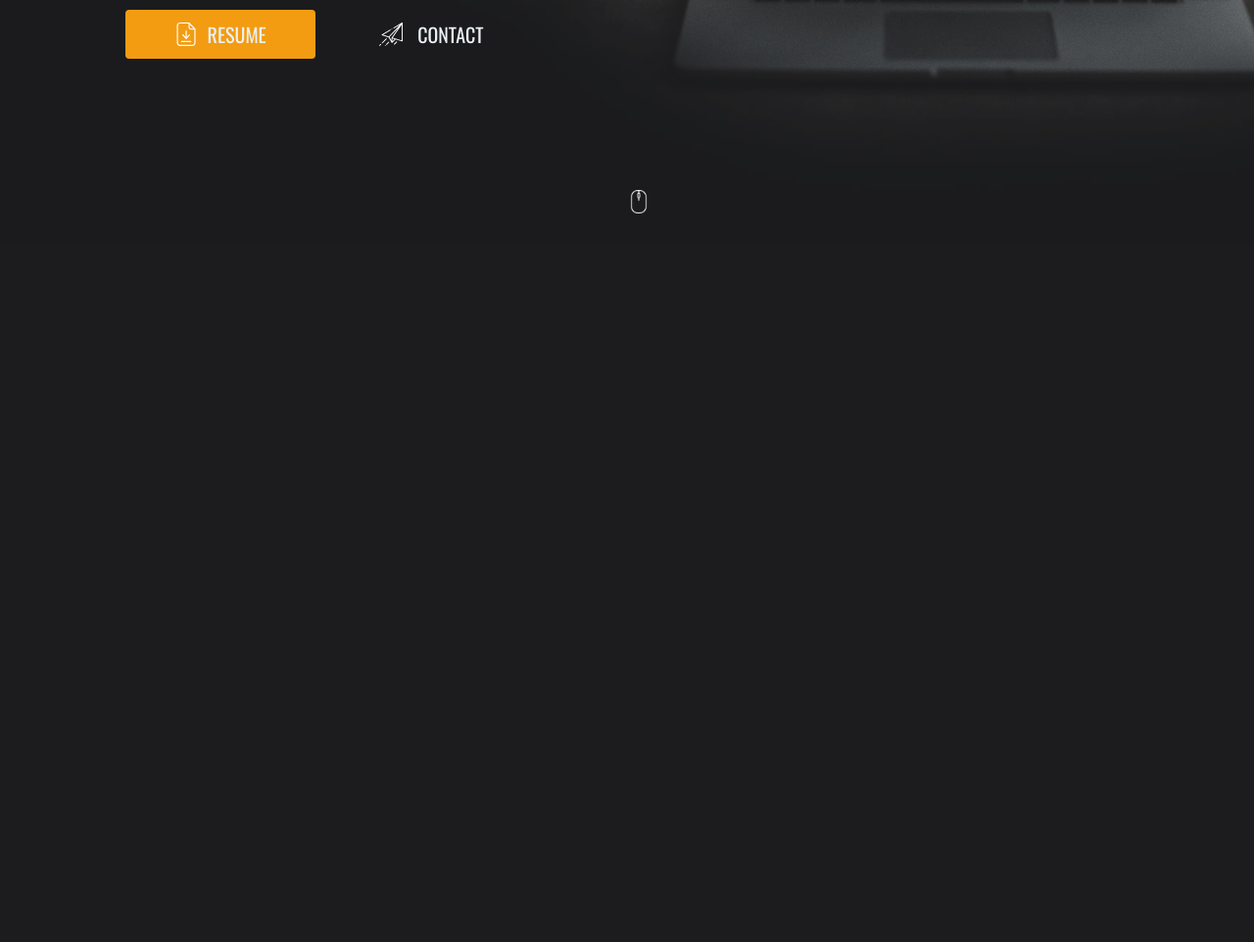
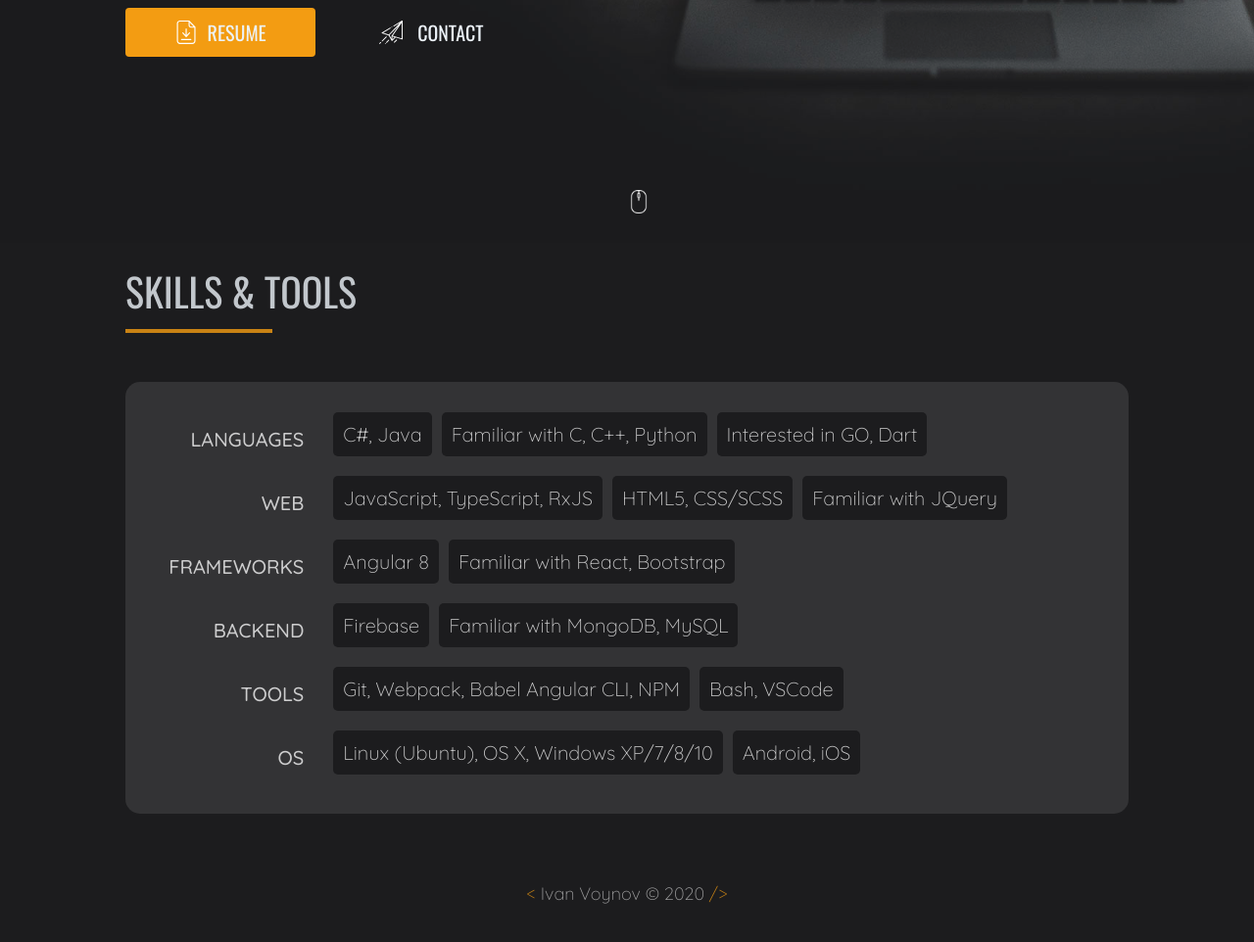
Before and after one commit to voynovinc/personal-website, a website: page index.html in a window 1280 px wide. Shown: the part 552-1514 px from the top of the page at 98% size. Before the commit the page ends 800 px from the top, so only its background shows below. Drawn offline with nearby package versions, Linux system fonts and the light colour scheme.

Commit message:
Add skills section and styles

```diff
--- a/index.html
+++ b/index.html
@@ -73,5 +73,85 @@
                 />
             </div>
         </header>
+        <section>
+            <h2 class="underline">Skills & Tools</h2>
+            <div class="skills--container">
+                <div class="skills--item">
+                    <h4>Languages</h4>
+                    <div class="item-container">
+                        <p>
+                            C#, Java
+                        </p>
+                        <p>Familiar with C, C++, Python</p>
+                        <p>Interested in GO, Dart</p>
+                    </div>
+                </div>
+
+                <div class="skills--item">
+                    <h4>Web</h4>
+                    <div class="item-container">
+                        <p>
+                            JavaScript, TypeScript, RxJS
+                        </p>
+                        <p>HTML5, CSS/SCSS</p>
+                        <p>Familiar with JQuery</p>
+                    </div>
+                </div>
+
+                <div class="skills--item">
+                    <h4>Frameworks</h4>
+
+                    <div class="item-container">
+                        <p>
+                            Angular 8
+                        </p>
+                        <p>
+                            Familiar with React, Bootstrap
+                        </p>
+                    </div>
+                </div>
+
+                <div class="skills--item">
+                    <h4>Backend</h4>
+
+                    <div class="item-container">
+                        <p>
+                            Firebase
+                        </p>
+                        <p>Familiar with MongoDB, MySQL</p>
+                    </div>
+                </div>
+
+                <div class="skills--item">
+                    <h4>Tools</h4>
+
+                    <div class="item-container">
+                        <p>
+                            Git, Webpack, Babel Angular CLI, NPM
+                        </p>
+                        <p>Bash, VSCode</p>
+                    </div>
+                    <!-- <p>Experience with Android Studio, Visual Studio</p> -->
+                </div>
+
+                <div class="skills--item">
+                    <h4>OS</h4>
+
+                    <div class="item-container">
+                        <p>
+                            Linux (Ubuntu), OS X, Windows XP/7/8/10
+                        </p>
+                        <p>Android, iOS</p>
+                    </div>
+                </div>
+            </div>
+        </section>
+
+        <footer>
+            <p>
+                <span class="footer">&lt;</span> Ivan Voynov &copy; 2020
+                <span class="footer">/&gt;</span>
+            </p>
+        </footer>
     </body>
 </html>
--- a/style.css
+++ b/style.css
@@ -1,4 +1,4 @@
-@import url("https://fonts.googleapis.com/css?family=Oswald:300,400,600|Quicksand:300,400&display=swap");
+@import url("https://fonts.googleapis.com/css?family=Oswald:300,400,600|Quicksand:300,400,500&display=swap");
 * {
     box-sizing: border-box;
     padding: 0;
@@ -38,12 +38,12 @@
     font-family: "Oswald", sans-serif;
     font-weight: 400;
     font-size: 450%;
+    line-height: 95%; /* Set font margins 0*/
+    margin-bottom: 30px;
 
     opacity: 0.8;
     color: var(--off-white);
     text-transform: uppercase;
-
-    margin-bottom: 15px;
 }
 
 a {
@@ -55,7 +55,16 @@
     list-style: none;
 }
 
-h2,
+h2 {
+    font-family: "Oswald", sans-serif;
+    font-weight: 400;
+    font-size: 200%;
+    line-height: 95%;
+
+    opacity: 0.8;
+    color: var(--off-white);
+    text-transform: uppercase;
+}
 h3,
 h4,
 h5,
@@ -86,19 +95,26 @@
 * =============== REUSABLE =================
 */
 
+/* Underline */
 .underline:after {
     content: " ";
     display: block;
     width: 150px;
     background-color: var(--primary);
     height: 4px;
-
     margin-bottom: 50px;
+    margin-top: 20px;
 }
 
 /**
-* ============== HEADER ==================
+* ====================================
+---------------- HEADER --------------
+ =====================================
 */
+
+header {
+    height: 100vh;
+}
 
 /* Hero image */
 header:before {
@@ -118,7 +134,7 @@
 }
 
 .header--nav {
-    margin: 30px 0 30px 0px;
+    margin: 30px 0 60px 0px;
     text-align: right;
 }
 
@@ -207,7 +223,72 @@
     height: 24px;
 }
 
+/* ===============================
+---------- SKILLS & TOOLS --------
+==================================
+ */
+
+.skills--container {
+    background-color: var(--gray);
+    border-radius: 15px;
+    padding: 3% 4%;
+}
+
+.skills--item {
+    display: flex;
+    flex-direction: row;
+    align-items: center;
+    margin-bottom: 10px;
+}
+
+.item-container {
+    display: flex;
+    flex-direction: row;
+    flex-wrap: wrap;
+}
+
+/* remove margin from last item */
+.skills--container .skills--item:last-child {
+    margin-bottom: 0;
+}
+
+.skills--item h4 {
+    display: block;
+
+    font-family: "Quicksand", sans-serif;
+    text-align: right;
+    font-weight: 500;
+    text-transform: uppercase;
+
+    margin-right: 30px;
+    min-width: 15%;
+}
+
+.skills--item p {
+    background-color: var(--dark-gray);
+    padding: 10px;
+    margin-right: 10px;
+    border-radius: 5px;
+    margin-bottom: 10px;
+}
+
+/* Footer */
+footer {
+    opacity: 0.75;
+    font-weight: 300;
+    margin-top: 70px;
+    margin-bottom: 70px;
+    text-align: center;
+    font-size: 90%;
+}
+
+.footer {
+    color: var(--primary);
+}
+
+/* ================================================== */
 /* =================== MEDIA QUERIES ================= */
+/* ================================================== */
 
 /* From big table to 1200px: for width smaller than pixel row */
 @media only screen and (max-width: 1200px) {
@@ -291,6 +372,29 @@
         font-size: 150%;
         margin-bottom: 15px;
     }
+
+    .skills--item {
+        flex-direction: column;
+    }
+
+    .item-container {
+        flex-flow: column;
+        align-items: center;
+    }
+
+    .item-container p {
+        margin-right: 0;
+    }
+
+    .skills--item h4 {
+        width: auto;
+        text-align: center;
+        margin: 15px 0;
+    }
+
+    .skills--container {
+        padding: 30px 20px;
+    }
 }
 
 /* Small phones: from 0 to 480px */
```
